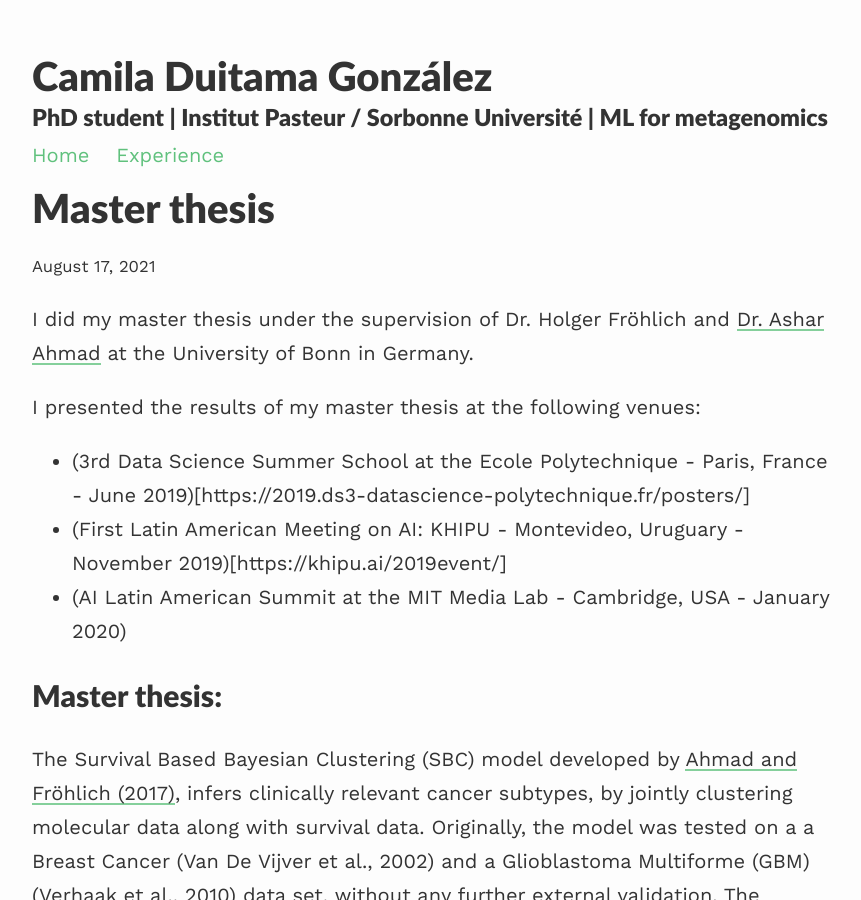
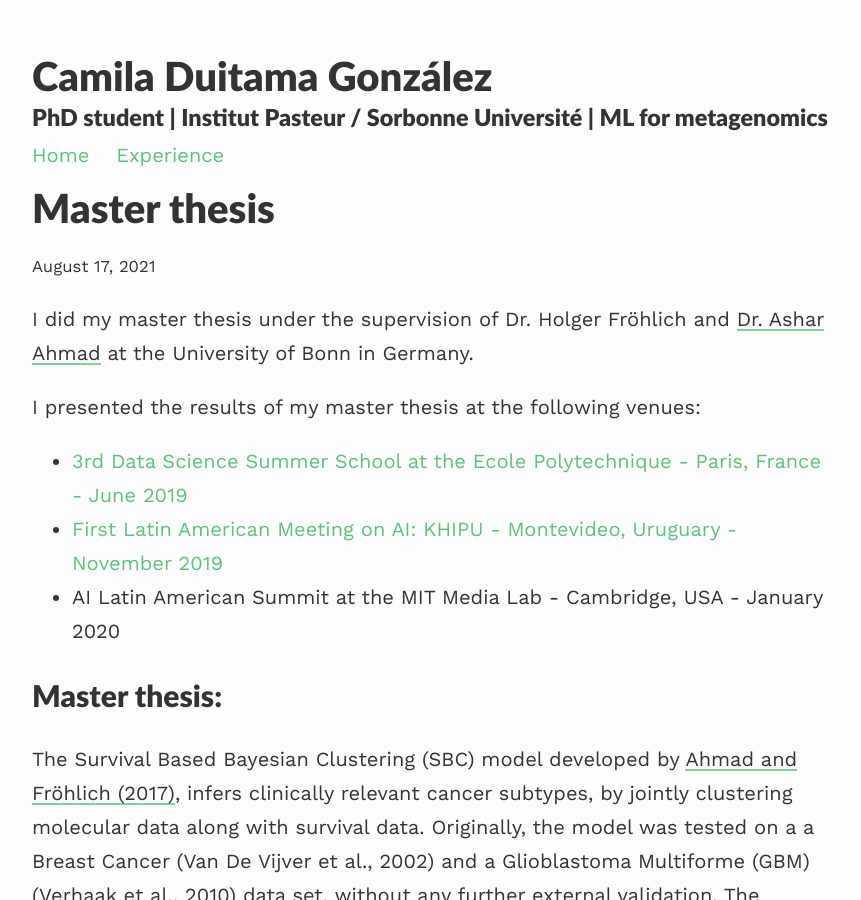
Before and after one commit to BioGeek/gradfolio, a Jekyll site: the page built from _projects/1_project.md, in a window 1280 px wide and 900 px high. Shown: the whole window, without its empty margins (208-1069 px from the left). Built offline with Jekyll 4.4.1, drawn with Linux system fonts in a browser that asks for light colours; nearby versions of some CDN libraries.

Commit message:
links updated on Master thesis page

```diff
--- a/_projects/1_project.md
+++ b/_projects/1_project.md
@@ -6,9 +6,9 @@ description: Validation of GBM cancer subtypes using Bayesian Clustering
 I did my master thesis under the supervision of Dr. Holger Fröhlich and [Dr. Ashar Ahmad](https://www.linkedin.com/in/ashar-ahmad-phd/) at the University of Bonn in Germany.
 
 I presented the results of my master thesis at the following venues:
-* (3rd Data Science Summer School at the Ecole Polytechnique - Paris, France - June 2019)[https://2019.ds3-datascience-polytechnique.fr/posters/]
-* (First Latin American Meeting on AI: KHIPU - Montevideo, Uruguary - November 2019)[https://khipu.ai/2019event/]
-* (AI Latin American Summit at the MIT Media Lab - Cambridge, USA - January 2020)
+* [3rd Data Science Summer School at the Ecole Polytechnique - Paris, France - June 2019](https://2019.ds3-datascience-polytechnique.fr/posters/)
+* [First Latin American Meeting on AI: KHIPU - Montevideo, Uruguary - November 2019](https://khipu.ai/2019event/)
+* AI Latin American Summit at the MIT Media Lab - Cambridge, USA - January 2020
 
 Master thesis:
 ============
```
